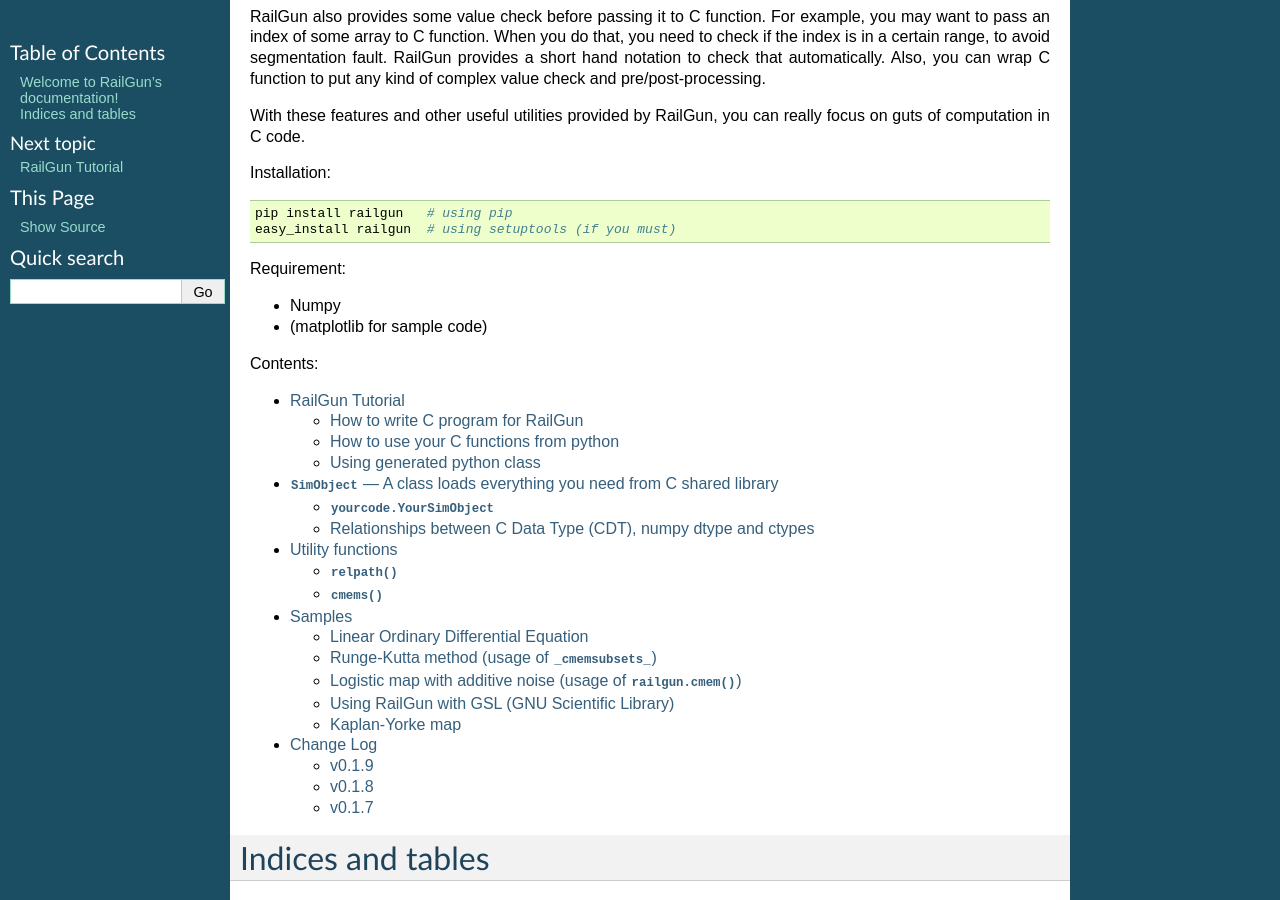
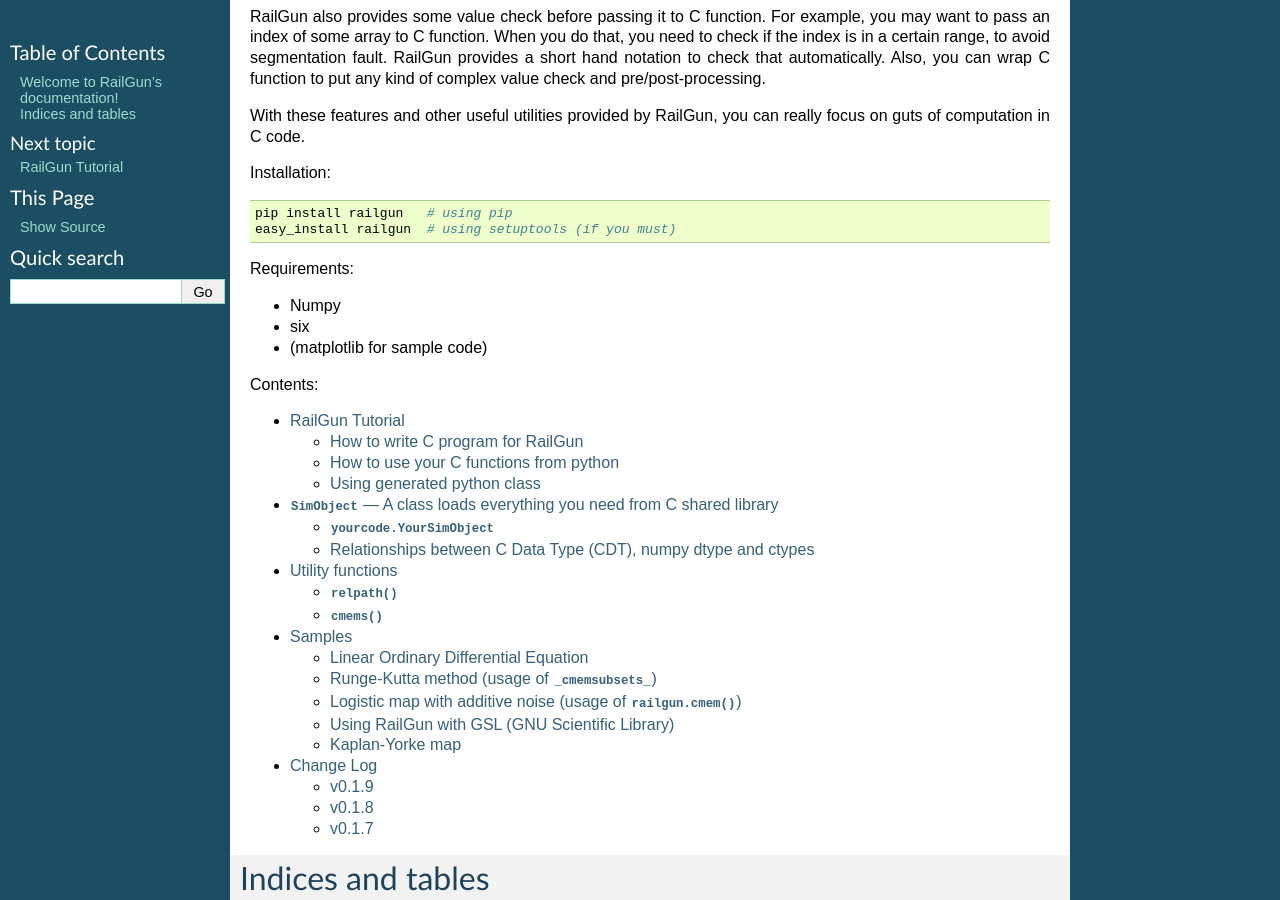
Before and after one commit to tkf/railgun, a Sphinx documentation site: the page built from doc/source/index.rst, in a window 1280 px wide and 900 px high, scrolled down 913 px. Built offline with Sphinx 7.4.7, drawn with Linux system fonts in a browser that asks for light colours; formulas are drawn with MathJax 3.

```diff
--- a/README.rst
+++ b/README.rst
@@ -55,9 +55,10 @@ Installation
     easy_install railgun  # using setuptools (if you must)
 
 
-Requirement
------------
+Requirements
+------------
 - Numpy
+- six
 - (matplotlib for sample code)
 
 
--- a/doc/source/changelog.rst
+++ b/doc/source/changelog.rst
@@ -4,6 +4,7 @@ Change Log
 v0.1.9
 ------
 
+- Python 3.5 and 3.6 are supported now.
 - :meth:`.SimObject.reallocate` is added.
 - Changing `num_*` raises error, as it could cause segmentation fault.
 - :attr:`.SimObject.cinfo` is added.
--- a/doc/source/index.rst
+++ b/doc/source/index.rst
@@ -103,9 +103,10 @@ Installation::
     easy_install railgun  # using setuptools (if you must)
 
 
-Requirement:
+Requirements:
 
 - Numpy
+- six
 - (matplotlib for sample code)
 
 Contents:
--- a/railgun/__init__.py
+++ b/railgun/__init__.py
@@ -57,9 +57,10 @@ Installation
     easy_install railgun  # using setuptools (if you must)
 
 
-Requirement
------------
+Requirements
+------------
 - Numpy
+- six
 - (matplotlib for sample code)
 
 
--- a/setup.py
+++ b/setup.py
@@ -22,7 +22,8 @@ setup(
         "Intended Audience :: Developers",
         "Operating System :: POSIX :: Linux",
         "License :: OSI Approved :: MIT License",
-        "Programming Language :: Python",
+        "Programming Language :: Python :: 2",
+        "Programming Language :: Python :: 3",
         "Topic :: Scientific/Engineering",
         ],
     include_dirs = [numpy.get_include()],
```
